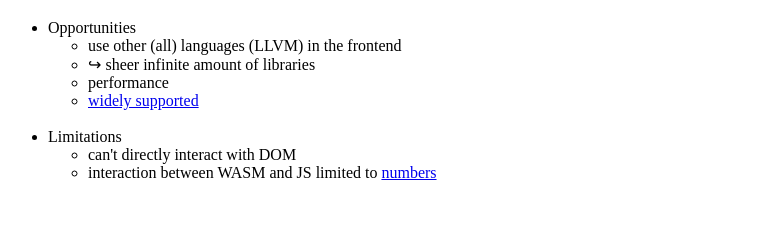
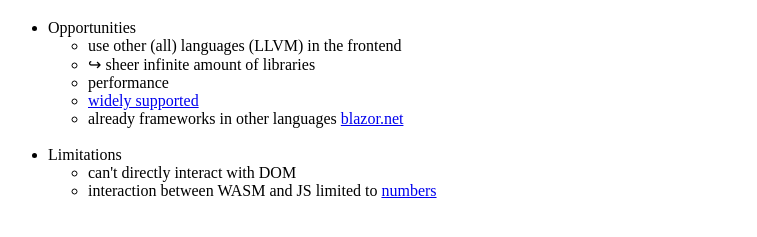
Before and after one commit to wyom1ng/wasm-demo, a plain HTML site: page introduction/index.html in a window 1280 px wide. Shown: the part 61-298 px from the top of the page, without its empty margins (0-757 px from the left). Drawn offline with Linux system fonts and the light colour scheme.

Commit message:
Update index.html

```diff
--- a/introduction/index.html
+++ b/introduction/index.html
@@ -15,6 +15,7 @@
             <li>&#8618; sheer infinite amount of libraries</li>
             <li>performance</li>
             <li><a href="https://caniuse.com/#feat=wasm">widely supported</a></li>
+            <li>already frameworks in other languages <a href="https://blazor.net/">blazor.net</a></li>
         </ul>
 
         <br>
```
